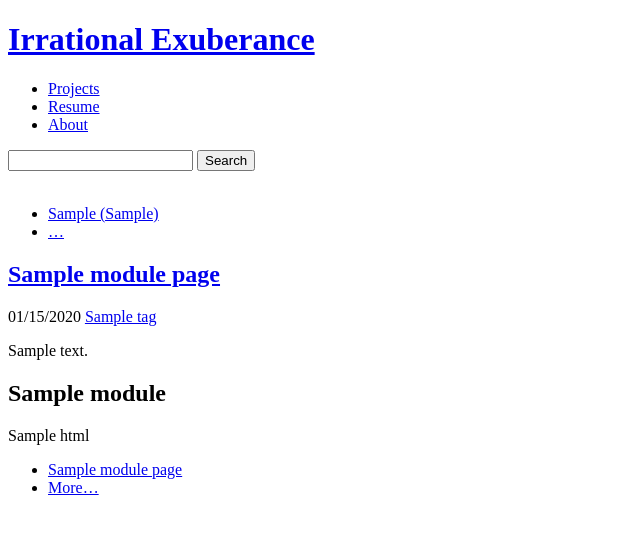
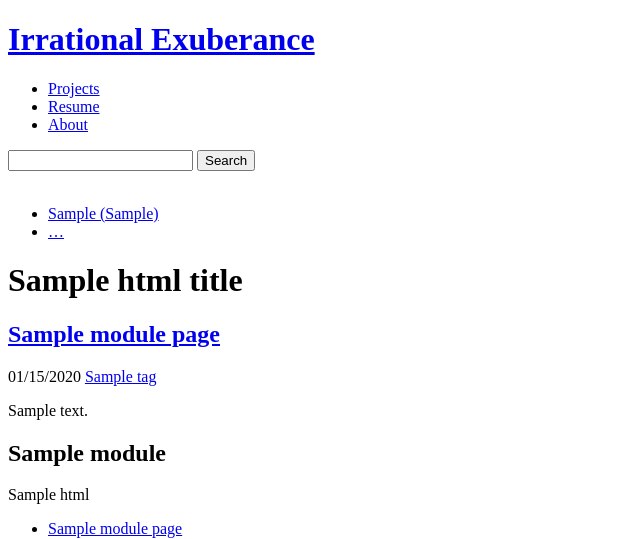
Before and after one commit to lethain/sisyphus, a Django app: template templates/sisyphus/search.html in a window 1280 px wide. Shown: the top 539 px of the page, without its empty margins (0-640 px from the left). Run offline with Django 3.2, Linux system fonts and the light colour scheme; the template is opened without the code that fills it: most values are stand-ins (such as "Sample title", 1, 10 or a date in 2020); some libraries are stand-ins or nearby versions.

Commit message:
Always have a title for storylists to let users know what they are looking at

```diff
--- a/TODO.markdown
+++ b/TODO.markdown
@@ -1,6 +1,5 @@
 V1
 
-* always let users know what storylist they are looking at
 * import comments from irrational exuberance v2.0, only those more than 2 months old...
 
 V2:
--- a/static/sisyphus.css
+++ b/static/sisyphus.css
@@ -139,6 +139,12 @@ h1, h2, h3, h4, h5, #hd, #searchbutton, #searchbox {
     font-size: 150%;
 }
 
+#body h1.title {
+    font-size: 175%;
+    border-bottom: none;
+    margin-bottom: 30px;
+}
+
 #body p {
     margin-bottom: 20px;
 }
--- a/templates/sisyphus/page_list.html
+++ b/templates/sisyphus/page_list.html
@@ -1,6 +1,7 @@
 {% extends "base.html" %}
 {% block title %}{{ html_title|title }}{% endblock %}
 {% block body %}
+<h1 class="title">{{ html_title }}</h1>
 <div class="pages">
 {% for page in pages %}
   <div class="page">
--- a/templates/sisyphus/search.html
+++ b/templates/sisyphus/search.html
@@ -1,6 +1,7 @@
 {% extends "base.html" %}
 {% block title %}Results for "{{ query }}"{% endblock %}
 {% block body %}
+<h1 class="title">{{ html_title }}</h1>
 <div class="pages">
 {% if pages %}
 {% for page in pages %}
--- a/templates/sisyphus/tag_list.html
+++ b/templates/sisyphus/tag_list.html
@@ -1,6 +1,7 @@
 {% extends "base.html" %}
 {% block title %}Tags on {{ block.super }}{% endblock %}
 {% block body %}
+<h1 class="title">{{ html_title }}</h1>
 <ul class="taglist">
 {% for tag in tags %}
 {% if tag.1 %}<li><a href="/tags/{{ tag.0 }}/">{{ tag.0 }}</a>: {{ tag.1 }}</li>{% endif %}
```
Also changed, not shown: views.py (+8 -1 lines).
